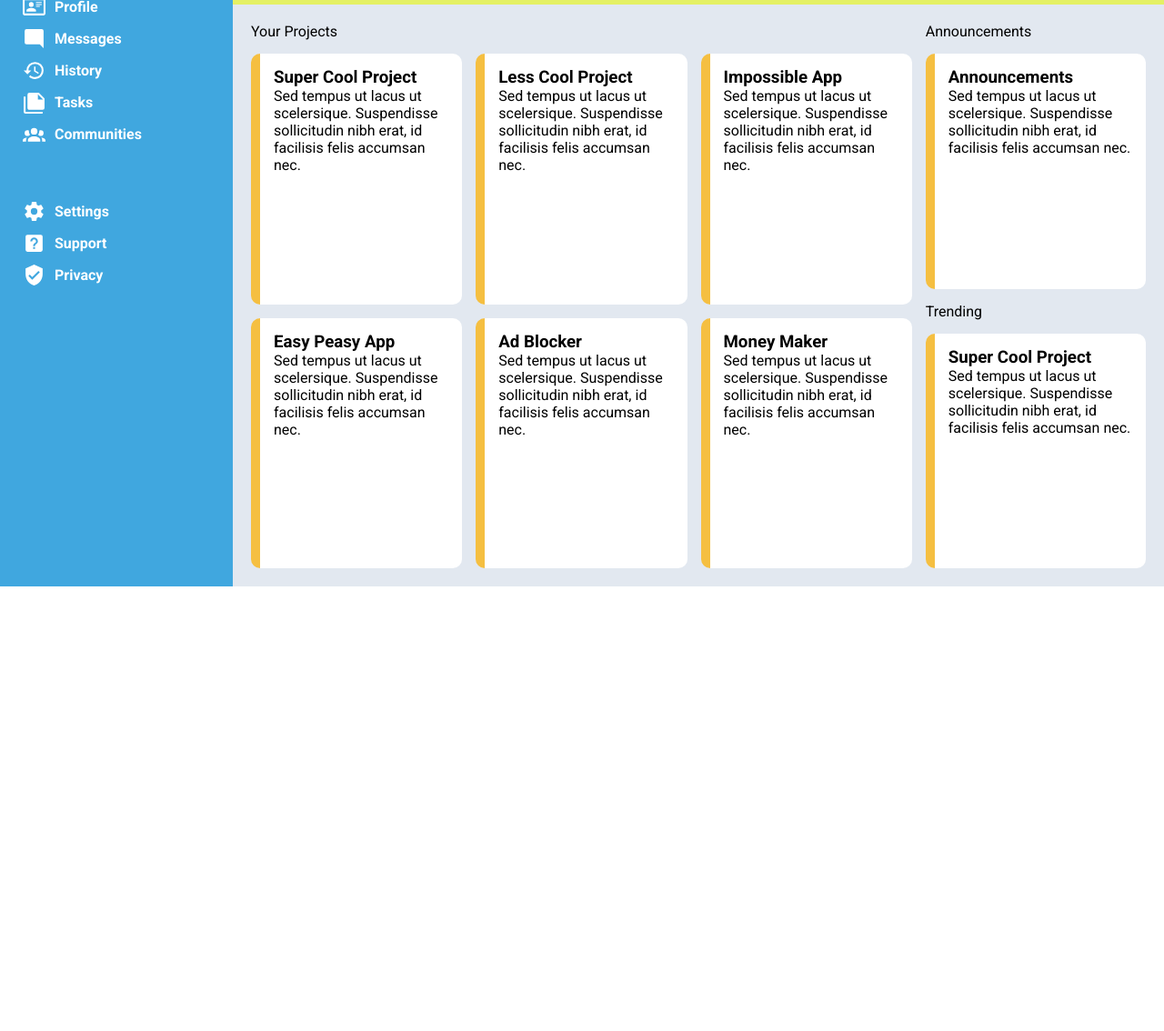
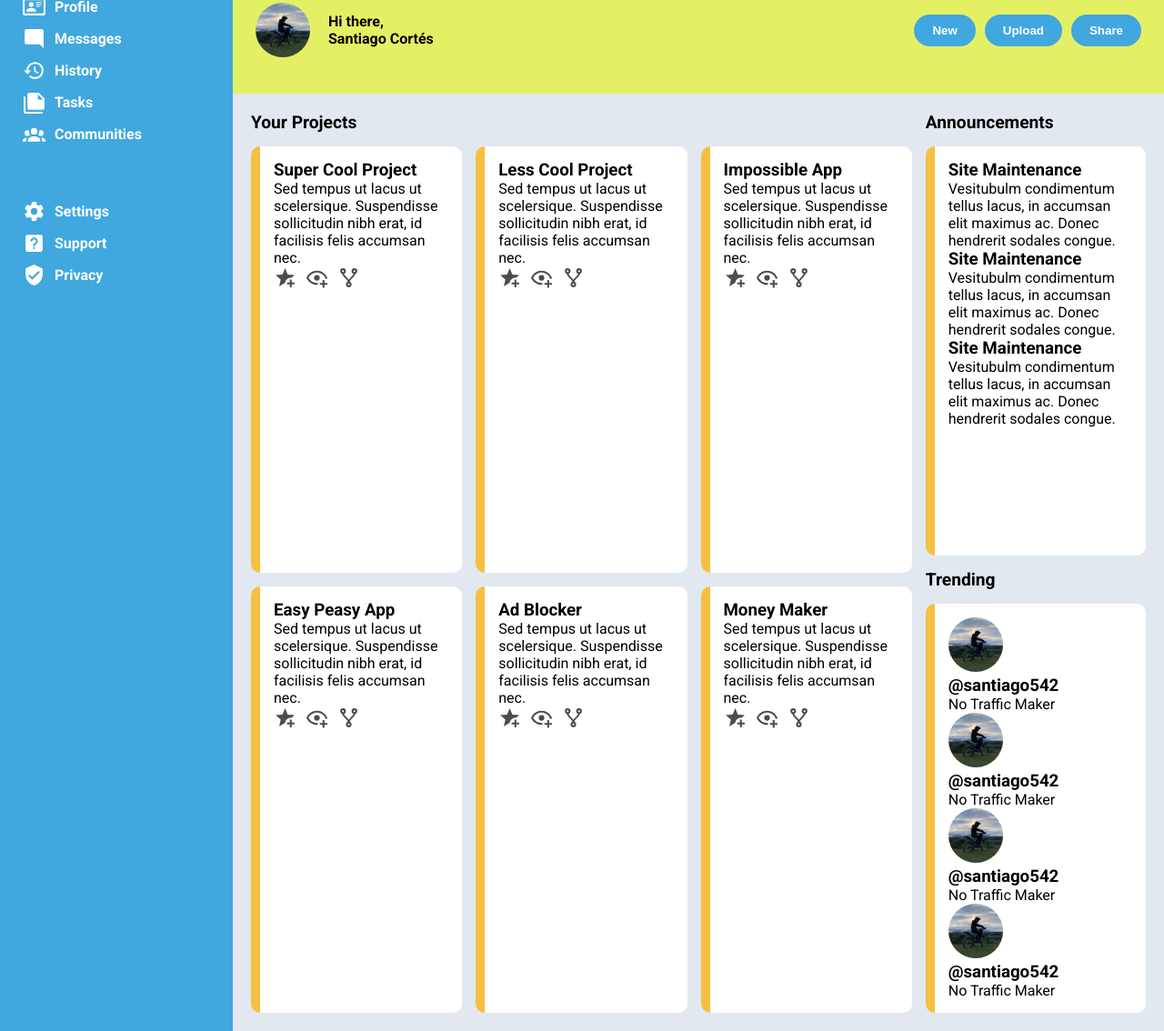
Before and after one commit to Santiago542/odin-admin-dashboard, a plain HTML site: page index.html in a window 1280 px wide. Shown: the part 155-1289 px from the top of the page at 91% size. Before the commit the page ends 800 px from the top, so only its background shows below. Drawn offline with Linux system fonts and the light colour scheme.

Commit message:
Create structure for trending and announcement divs and grap text in p

```diff
--- a/index.html
+++ b/index.html
@@ -40,44 +40,86 @@
     </div>
     <div class="container">
         <div class="projects">
-            <div class="title">Your Projects</div>
+            <h2 class="title">Your Projects</h2>
             <div class="cards">
                 <h3>Super Cool Project</h3>
-                Sed tempus ut lacus ut scelersique. Suspendisse sollicitudin nibh erat, id facilisis felis accumsan nec.
+                <p>Sed tempus ut lacus ut scelersique. Suspendisse sollicitudin nibh erat, id facilisis felis accumsan nec.</p>
+                <div class="cards-icons"><img src="icons/star-plus.svg" class="gray-icon"><img src="icons/eye-plus-outline.svg" class="gray-icon"><img src="icons/source-fork.svg" class="gray-icon"></div>
             </div>
             <div class="cards">
                 <h3>Less Cool Project</h3>
-                Sed tempus ut lacus ut scelersique. Suspendisse sollicitudin nibh erat, id facilisis felis accumsan nec.
+                <p>Sed tempus ut lacus ut scelersique. Suspendisse sollicitudin nibh erat, id facilisis felis accumsan nec.</p>
+                <div class="cards-icons"><img src="icons/star-plus.svg" class="gray-icon"><img src="icons/eye-plus-outline.svg" class="gray-icon"><img src="icons/source-fork.svg" class="gray-icon"></div>
             </div>
             <div class="cards">
                 <h3>Impossible App</h3>
-                Sed tempus ut lacus ut scelersique. Suspendisse sollicitudin nibh erat, id facilisis felis accumsan nec.
+                <p>Sed tempus ut lacus ut scelersique. Suspendisse sollicitudin nibh erat, id facilisis felis accumsan nec.</p>
+                <div class="cards-icons"><img src="icons/star-plus.svg" class="gray-icon"><img src="icons/eye-plus-outline.svg" class="gray-icon"><img src="icons/source-fork.svg" class="gray-icon"></div>
             </div>
             <div class="cards">
                 <h3>Easy Peasy App</h3>
-                Sed tempus ut lacus ut scelersique. Suspendisse sollicitudin nibh erat, id facilisis felis accumsan nec.
+                <p>Sed tempus ut lacus ut scelersique. Suspendisse sollicitudin nibh erat, id facilisis felis accumsan nec.</p>
+                <div class="cards-icons"><img src="icons/star-plus.svg" class="gray-icon"><img src="icons/eye-plus-outline.svg" class="gray-icon"><img src="icons/source-fork.svg" class="gray-icon"></div>
             </div>
             <div class="cards">
                 <h3>Ad Blocker</h3>
-                Sed tempus ut lacus ut scelersique. Suspendisse sollicitudin nibh erat, id facilisis felis accumsan nec.
+                <p>Sed tempus ut lacus ut scelersique. Suspendisse sollicitudin nibh erat, id facilisis felis accumsan nec.</p>
+                <div class="cards-icons"><img src="icons/star-plus.svg" class="gray-icon"><img src="icons/eye-plus-outline.svg" class="gray-icon"><img src="icons/source-fork.svg" class="gray-icon"></div>
             </div>
             <div class="cards">
                 <h3>Money Maker</h3>
-                Sed tempus ut lacus ut scelersique. Suspendisse sollicitudin nibh erat, id facilisis felis accumsan nec.
+                <p>Sed tempus ut lacus ut scelersique. Suspendisse sollicitudin nibh erat, id facilisis felis accumsan nec.</p>
+                <div class="cards-icons"><img src="icons/star-plus.svg" class="gray-icon"><img src="icons/eye-plus-outline.svg" class="gray-icon"><img src="icons/source-fork.svg" class="gray-icon"></div>
             </div>
         </div>
         <div class="announcements">
-            <div class="title">Announcements</div>
+            <h2 class="title">Announcements</h2>
             <div class="cards">
-                <h3>Announcements</h3>
-                Sed tempus ut lacus ut scelersique. Suspendisse sollicitudin nibh erat, id facilisis felis accumsan nec.
+                <div class="notice">
+                    <h3 class="notice-title">Site Maintenance</h3>
+                    <p>Vesitubulm condimentum tellus lacus, in accumsan elit maximus ac. Donec hendrerit sodales congue.</p>
+                </div>
+                <div class="notice">
+                    <h3 class="notice-title">Site Maintenance</h3>
+                    <p>Vesitubulm condimentum tellus lacus, in accumsan elit maximus ac. Donec hendrerit sodales congue.</p>
+                </div>
+                <div class="notice">
+                    <h3 class="notice-title">Site Maintenance</h3>
+                    <p>Vesitubulm condimentum tellus lacus, in accumsan elit maximus ac. Donec hendrerit sodales congue.</p>
+                </div>
             </div>
         </div>
         <div class="trending">
-            <div class="title">Trending</div>
+            <h2 class="title">Trending</h2>
             <div class="cards">
-                <h3>Super Cool Project</h3>
-                Sed tempus ut lacus ut scelersique. Suspendisse sollicitudin nibh erat, id facilisis felis accumsan nec.
+                <div class="profile">
+                    <img src="images/profile-picture.png" class="profile-picture-2">
+                    <div class="text">
+                        <h3>@santiago542</h3>
+                        <p>No Traffic Maker</p>
+                    </div>
+                </div>
+                <div class="profile">
+                    <img src="images/profile-picture.png" class="profile-picture-2">
+                    <div class="text">
+                        <h3>@santiago542</h3>
+                        <p>No Traffic Maker</p>
+                    </div>
+                </div>
+                <div class="profile">
+                    <img src="images/profile-picture.png" class="profile-picture-2">
+                    <div class="text">
+                        <h3>@santiago542</h3>
+                        <p>No Traffic Maker</p>
+                    </div>
+                </div>
+                <div class="profile">
+                    <img src="images/profile-picture.png" class="profile-picture-2">
+                    <div class="text">
+                        <h3>@santiago542</h3>
+                        <p>No Traffic Maker</p>
+                    </div>
+                </div>
             </div>
         </div>
     </div>
```
